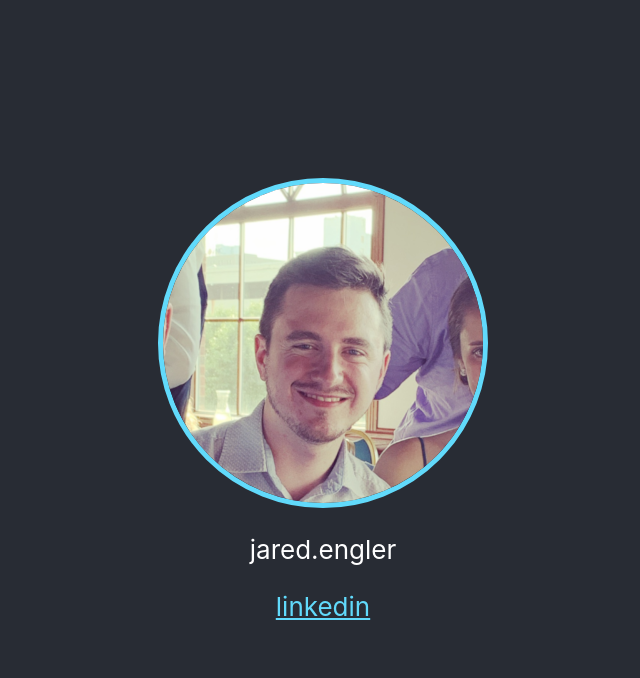
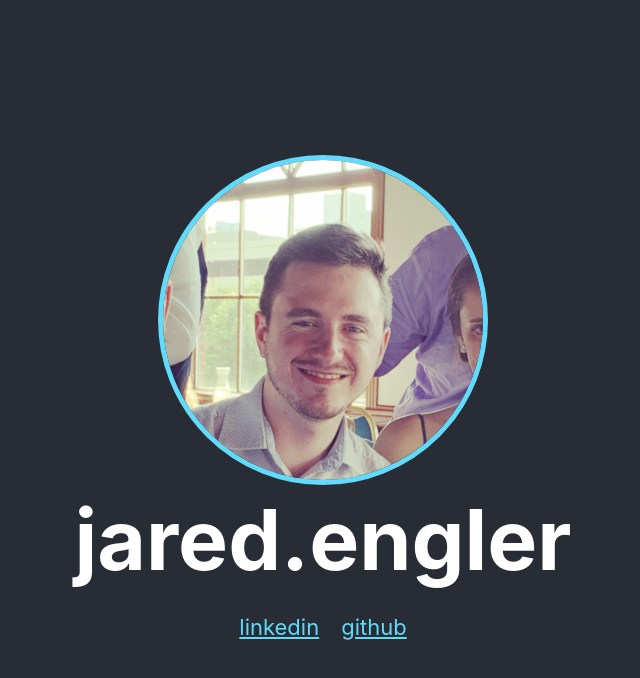
Before and after one commit to lagooned/jaredengler, a React (Create React App) app: page / in a window 1280 px wide. Shown: the top 678 px of the page, without its empty margins (317-957 px from the left). Built offline with nearby package versions, Linux system fonts and the light colour scheme.

Commit message:
add github link and style name

```diff
--- a/src/App.css
+++ b/src/App.css
@@ -18,8 +18,31 @@
   flex-direction: column;
   align-items: center;
   justify-content: center;
-  font-size: calc(10px + 2vmin);
+  font-size: calc(26px + 2vmin);
   color: white;
+}
+
+.App-header h1 {
+  color: white;
+  margin-top: .5vmin;
+  margin-bottom: .5vmin;
+}
+
+.social-links {
+  list-style-type: none;
+  margin-top: 0;
+  margin-bottom: 0;
+  padding: 0;
+}
+
+.social-links li {
+  font-size: calc(10px + 1.5vmin);
+  display: inline;
+}
+
+.social-links li {
+  margin-right: 0.5em;
+  margin-left: 0.5em;
 }
 
 .social-link {
--- a/src/App.js
+++ b/src/App.js
@@ -6,13 +6,25 @@
     <div className="App">
       <header className="App-header">
         <img src={logo} className="App-logo" alt="logo" />
-        <p>jared.engler</p>
+        <h1>jared.engler</h1>
+        <ul className="social-links">
+          <li>
             <a className="social-link"
                 href="https://www.linkedin.com/in/jaredengler/"
                 target="_blank"
                 rel="noopener noreferrer">
                 linkedin
             </a>
+          </li>
+          <li>
+            <a className="social-link"
+                href="https://www.github.com/lagooned"
+                target="_blank"
+                rel="noopener noreferrer">
+                github
+            </a>
+          </li>
+        </ul>
       </header>
     </div>
   );
```
Also changed, not shown: 1 other file (tests, documents, lock files or other folders). Lines whose indentation alone changed are shown as unchanged.
